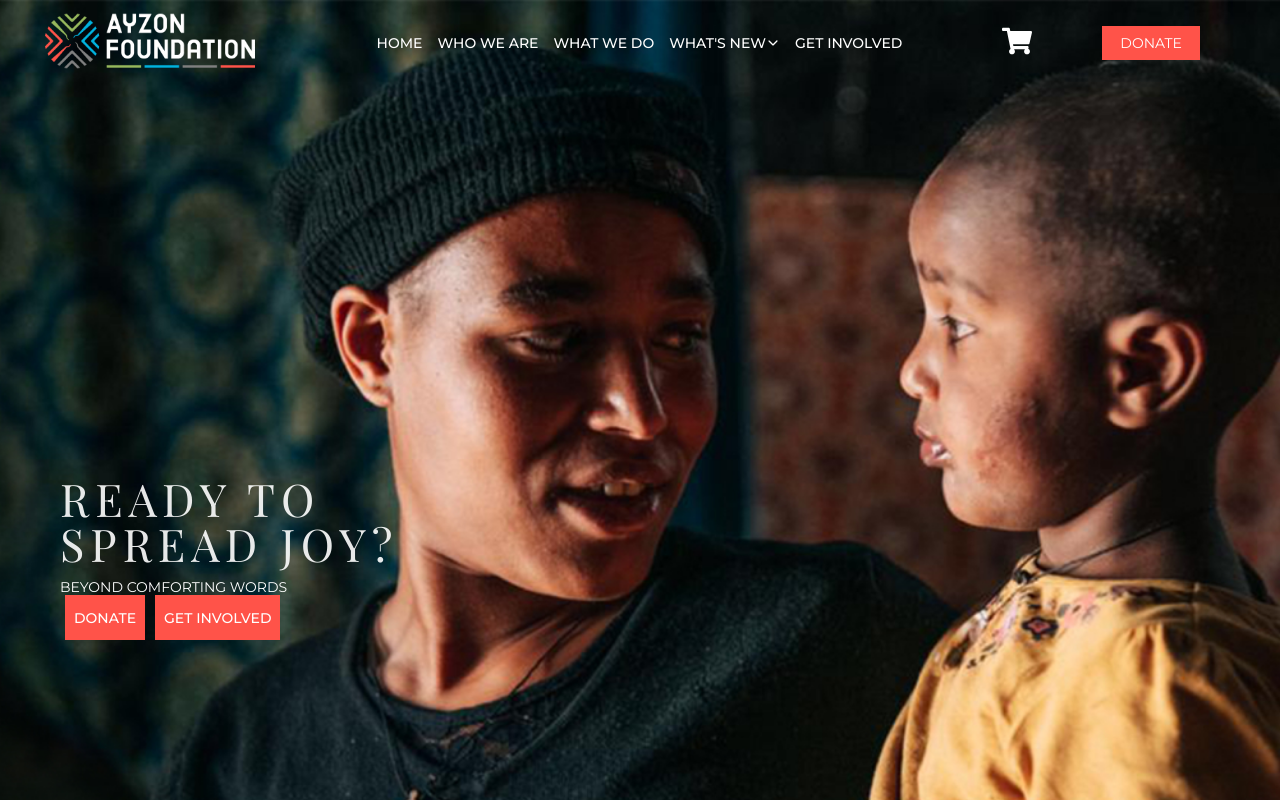
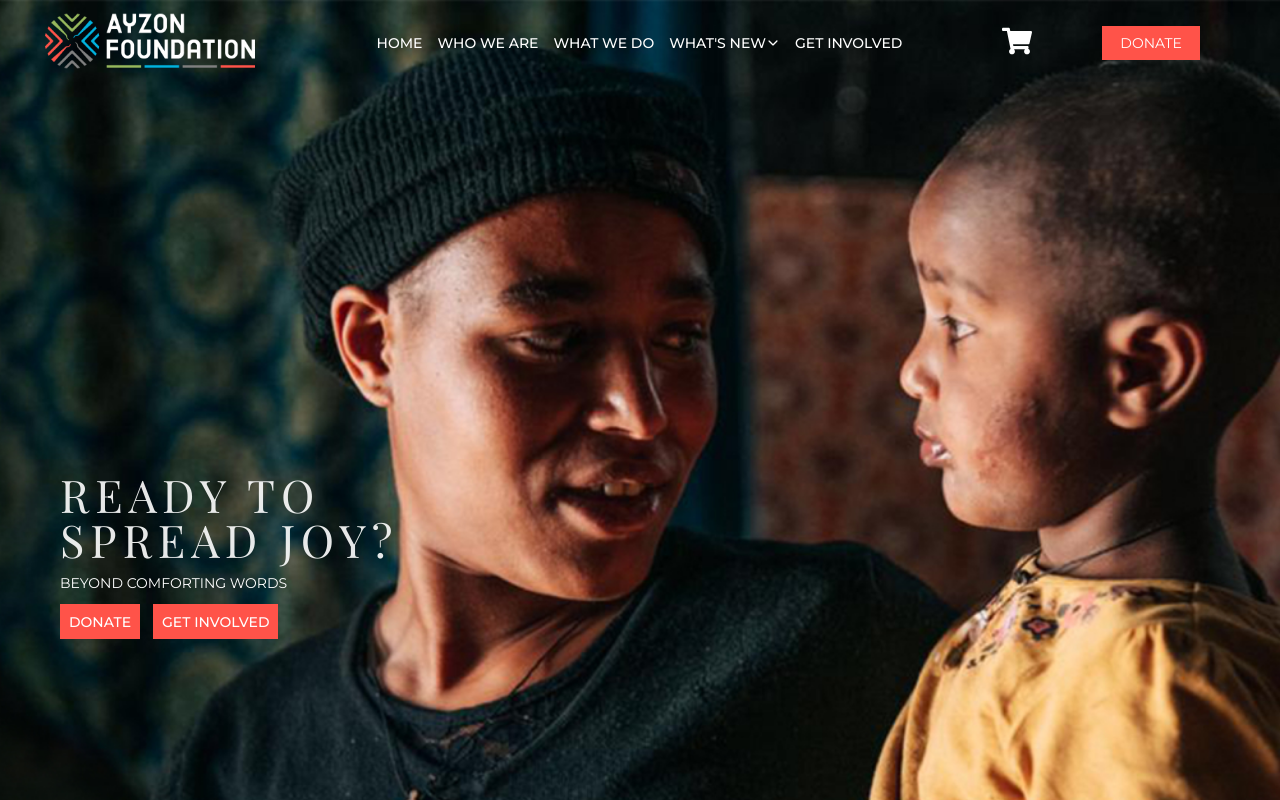
Before and after one commit to yoni2z/Ayzon-Foundation, a React (Create React App) app in the folder Frontend/: page / in a window 1280 px wide. Shown: the top 800 px of the page. Built offline with nearby package versions, Linux system fonts and the light colour scheme; no server answers; a web font is replaced by a local one.

Commit message:
Fixed the hero text styles

```diff
--- a/Frontend/src/Pages/Home/styles.css
+++ b/Frontend/src/Pages/Home/styles.css
@@ -272,15 +272,15 @@ p {
   text-align: justify;
   padding-left: 0;
   padding-top: 0;
-  margin: 12px 0;
+  margin: 12px 0 20px 0;
 }
 
 .home-container-hero-texts > div > a {
   font: 15px "Montserrat", serif;
   background-color: #ff5349;
-  padding: 13px 9px;
+  padding: 8px 9px;
+  margin: 3rem 13px 0 0;
   cursor: pointer;
-  margin: 3px 5px;
   width: fit-content;
   text-align: center;
   font-weight: 600;
```
